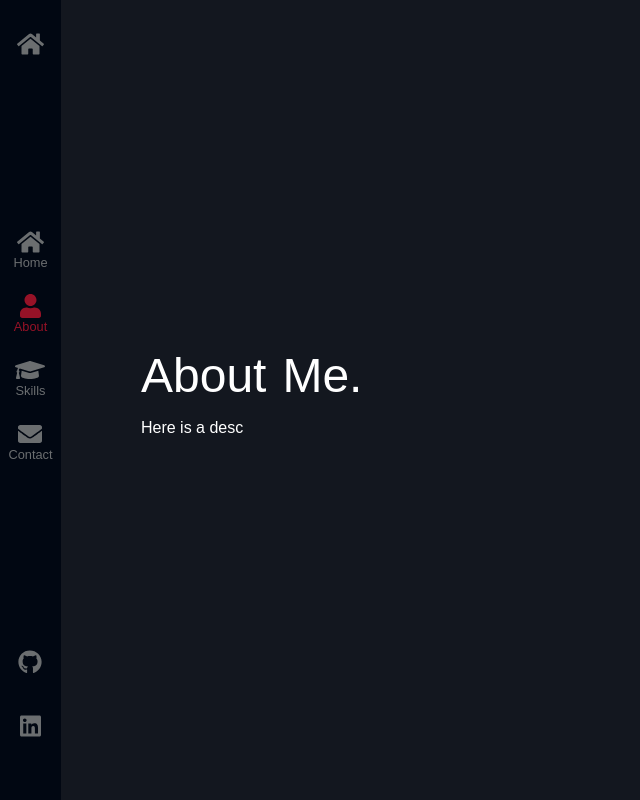
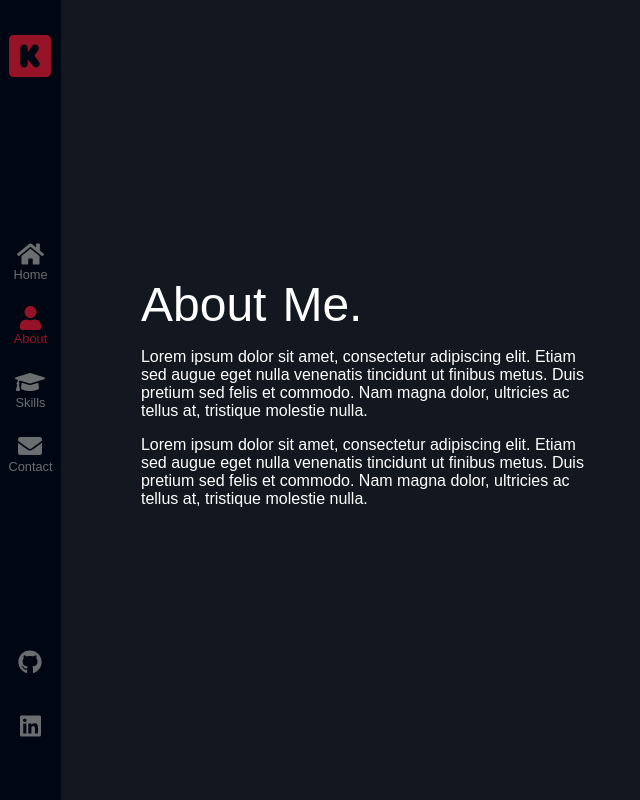
Before and after one commit to Baaranek/portfolio-page, a React (Create React App) app: page /about in a window 1280 px wide. Shown: the whole page, without its empty margins (0-640 px from the left). Built offline with nearby package versions, Linux system fonts and the light colour scheme.

Commit message:
add main icon for menu

```diff
--- a/src/components/layout/Menu/Menu.js
+++ b/src/components/layout/Menu/Menu.js
@@ -7,7 +7,11 @@ import {
   faHome,
   faUser,
 } from '@fortawesome/free-solid-svg-icons';
-import { faGithub, faLinkedin } from '@fortawesome/free-brands-svg-icons';
+import {
+  faGithub,
+  faLinkedin,
+  faKickstarter,
+} from '@fortawesome/free-brands-svg-icons';
 import { NavLink } from 'react-router-dom';
 import { motion } from 'framer-motion';
 
@@ -24,13 +28,13 @@ const Menu = () => (
     animate={{ x: 0 }}
     transition={{ duration: 1 }}
   >
-    <motion.div
+    <MainIconDiv
       initial={{ x: -50 }}
       animate={{ x: 0 }}
       transition={{ duration: 0.5, delay: 0.5 }}
     >
-      <StyledFontAwesomeIcon icon={faHome} />
-    </motion.div>
+      <MainIcon icon={faKickstarter} />
+    </MainIconDiv>
     <motion.div
       initial={{ x: -50 }}
       animate={{ x: 0 }}
@@ -119,9 +123,16 @@ const StyledList = styled(motion.li)`
   position: relative;
 `;
 
+const MainIconDiv = styled(motion.div)``;
+
 const StyledFontAwesomeIcon = styled(FontAwesomeIcon)`
   font-size: 1.5rem;
   color: ${({ theme }) => theme.colors.icon};
+`;
+
+const MainIcon = styled(StyledFontAwesomeIcon)`
+  font-size: 3rem;
+  color: ${({ theme }) => theme.colors.active};
 `;
 
 const StyledNavLink = styled(NavLink)`
--- a/src/components/views/About/About.js
+++ b/src/components/views/About/About.js
@@ -2,7 +2,7 @@ import React from 'react';
 import styled from 'styled-components';
 import letterVariants from '@utils/letterVariants';
 import { motion } from 'framer-motion';
-import { AboutTextTemplate } from '@utils/TextTemplates';
+import { AboutTextTemplate } from '@utils/textTemplates';
 
 const About = () => (
   <Wrapper
@@ -31,7 +31,26 @@ const About = () => (
         ))}
       </HeaderDiv>
       <DescriptionDiv>
-        <p>Here is a desc</p>
+        <motion.p
+          initial={{ opacity: 0 }}
+          animate={{ opacity: 1 }}
+          transition={{ duration: 3 }}
+        >
+          Lorem ipsum dolor sit amet, consectetur adipiscing elit. Etiam sed
+          augue eget nulla venenatis tincidunt ut finibus metus. Duis pretium
+          sed felis et commodo. Nam magna dolor, ultricies ac tellus at,
+          tristique molestie nulla.
+        </motion.p>
+        <motion.p
+          initial={{ opacity: 0 }}
+          animate={{ opacity: 1 }}
+          transition={{ duration: 3 }}
+        >
+          Lorem ipsum dolor sit amet, consectetur adipiscing elit. Etiam sed
+          augue eget nulla venenatis tincidunt ut finibus metus. Duis pretium
+          sed felis et commodo. Nam magna dolor, ultricies ac tellus at,
+          tristique molestie nulla.
+        </motion.p>
       </DescriptionDiv>
     </InsideWrapper>
     {/* Right Side */}
--- a/src/components/views/Contact/Contact.js
+++ b/src/components/views/Contact/Contact.js
@@ -1,9 +1,16 @@
-import React from 'react';
+import React, { useState } from 'react';
 import styled from 'styled-components';
 import Button from '@components/common/Button/Button';
 import { motion } from 'framer-motion';
 
-const Contact = () => (
+const Contact = () => {
+  const [email, setEmail] = useState('');
+  const [subject, setSubject] = useState('');
+  const [message, setMessage] = useState('');
+
+  console.log(email, subject, message);
+
+  return (
     <Wrapper
       initial={{ opacity: 0 }}
       animate={{ opacity: 1 }}
@@ -11,13 +18,28 @@ const Contact = () => (
       exit={{ opacity: 0 }}
     >
       <StyledForm>
-      <StyledInput placeholder="Email" type="text" autoComplete="off" />
-      <StyledInput placeholder="Subject" type="text" autoComplete="off" />
-      <StyledTextArea placeholder="Message" autoComplete="off" />
+        <StyledInput
+          placeholder="Email"
+          type="email"
+          autoComplete="off"
+          onChange={(e) => setEmail({ email: e.target.value })}
+        />
+        <StyledInput
+          placeholder="Subject"
+          type="text"
+          autoComplete="off"
+          onChange={(e) => setSubject({ subject: e.target.value })}
+        />
+        <StyledTextArea
+          placeholder="Message"
+          autoComplete="off"
+          onChange={(e) => setMessage({ message: e.target.value })}
+        />
         <Button title={'Send!'} path={'0'} />
       </StyledForm>
     </Wrapper>
   );
+};
 
 const Wrapper = styled(motion.div)`
   display: flex;
--- a/src/components/views/Home/Home.js
+++ b/src/components/views/Home/Home.js
@@ -9,7 +9,7 @@ import {
   HelloTextTemplate,
   NameTextTemplate,
   ProfessionTextTemplate,
-} from '@utils/TextTemplates';
+} from '@utils/textTemplates';
 
 const Home = () => (
   <Wrapper
```
Lines whose indentation alone changed are shown as unchanged.
